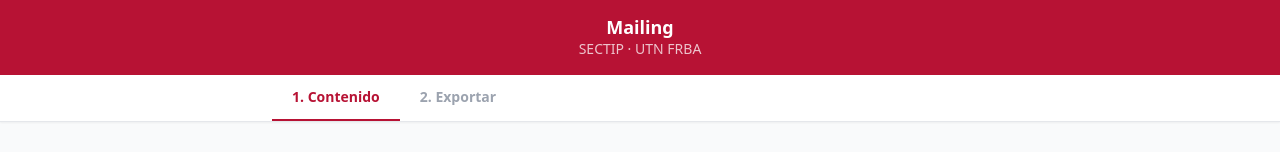
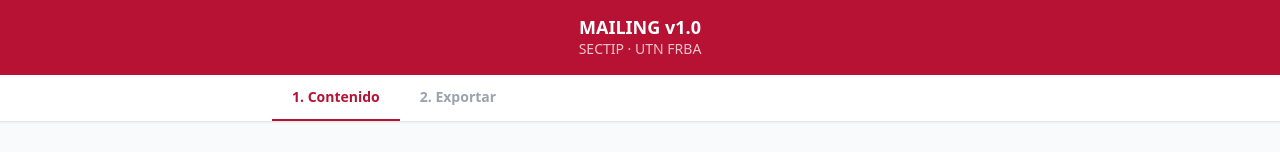
Before and after one commit to salvador-castro/mailing-sectip, a React (Vite) app: page / in a window 1280 px wide. Shown: the top 152 px of the page. Built offline with nearby package versions, Linux system fonts and the light colour scheme.

Commit message:
Fix sign by

```diff
--- a/src/App.jsx
+++ b/src/App.jsx
@@ -73,7 +73,7 @@
       const swapIdx = dir === 'up' ? idx - 1 : idx + 1
       if (swapIdx < 0 || swapIdx >= prev.length) return prev
       const next = [...prev]
-      ;[next[idx], next[swapIdx]] = [next[swapIdx], next[idx]]
+        ;[next[idx], next[swapIdx]] = [next[swapIdx], next[idx]]
       return next
     })
   }
@@ -97,7 +97,7 @@
       <header className="bg-[#b71234] text-white shadow-md">
         <div className="max-w-3xl mx-auto px-4 py-4 relative flex items-center justify-center">
           <div className="text-center">
-            <h1 className="text-lg font-bold leading-tight">Mailing</h1>
+            <h1 className="text-lg font-bold leading-tight">MAILING v1.0</h1>
             <p className="text-sm opacity-75">SECTIP · UTN FRBA</p>
           </div>
         </div>
@@ -109,21 +109,19 @@
           <div className="flex">
             <button
               onClick={() => setStep(1)}
-              className={`px-5 py-3 text-sm font-semibold border-b-2 transition-colors ${
-                step === 1
+              className={`px-5 py-3 text-sm font-semibold border-b-2 transition-colors ${step === 1
                   ? 'border-[#b71234] text-[#b71234]'
                   : 'border-transparent text-gray-400 hover:text-gray-600 cursor-pointer'
-              }`}
+                }`}
             >
               1. Contenido
             </button>
             <button
               onClick={step === 1 ? handleGoToStep2 : undefined}
-              className={`px-5 py-3 text-sm font-semibold border-b-2 transition-colors ${
-                step === 2
+              className={`px-5 py-3 text-sm font-semibold border-b-2 transition-colors ${step === 2
                   ? 'border-[#b71234] text-[#b71234]'
                   : 'border-transparent text-gray-400 hover:text-gray-600 cursor-pointer'
-              }`}
+                }`}
             >
               2. Exportar
             </button>
```
